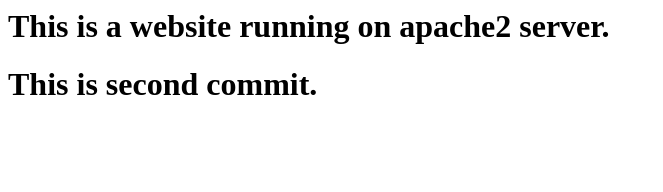
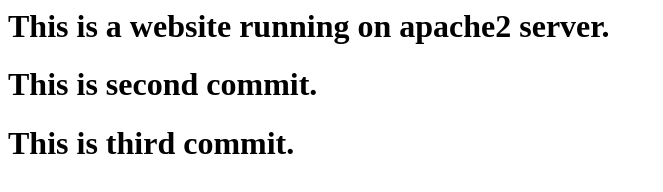
Before and after one commit to tushar1388/apache2_deploy, a plain HTML site: page index.html in a window 1280 px wide. Shown: the whole page, without its empty margins (0-663 px from the left). Drawn offline with Linux system fonts and the light colour scheme.

Commit message:
third commit

```diff
--- a/index.html
+++ b/index.html
@@ -2,5 +2,6 @@
 <body>
 <h1> This is a website running on apache2 server. </h1>
 <h1> This is second commit. </h1>
+<h1> This is third commit. </h1>
 </body>
 </html>
```
